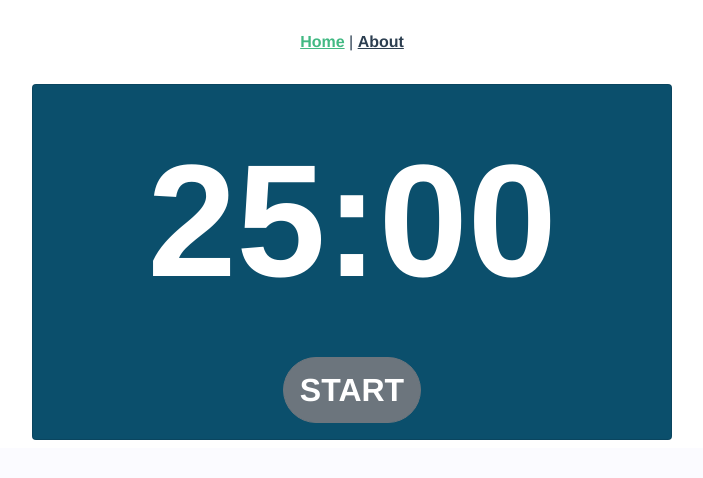
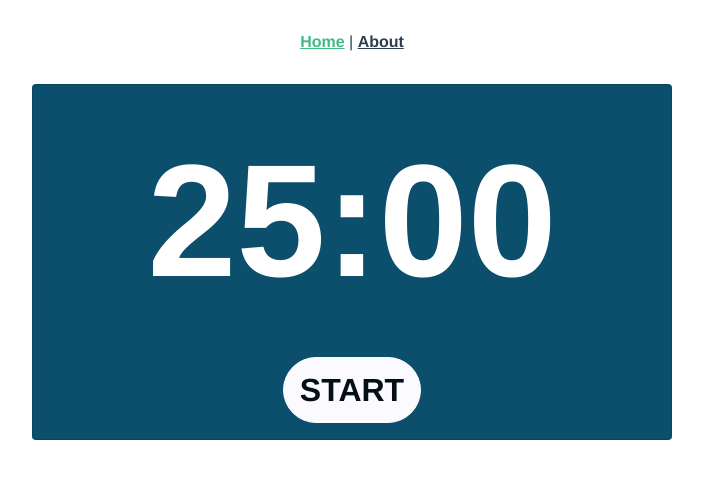
Before and after one commit to ispandey81/Pomodoro, a Vue app in the folder pomodoro/: page / in a window 1280 px wide. In both pictures the pointer is over the button "START". Shown: the top 478 px of the page, without its empty margins (288-991 px from the left). Built offline with nearby package versions, Linux system fonts and the light colour scheme.

Commit message:
Fixed height issue and hover issue

```diff
--- a/pomodoro/src/App.vue
+++ b/pomodoro/src/App.vue
@@ -25,6 +25,7 @@
   -moz-osx-font-smoothing: grayscale;
   text-align: center;
   color: #2c3e50;
+  height: 100vh;
 }
 
 nav {
--- a/pomodoro/src/views/HomeView.vue
+++ b/pomodoro/src/views/HomeView.vue
@@ -30,7 +30,8 @@ export default class HomeView extends Vue {}
   max-width: 40rem;
   color: white;
 }
-.btn-outline-secondary {
+.btn-outline-secondary,
+.btn-outline-secondary:hover {
   color: var(--rich-black-fogra-29);
   border-color: var(--ghost-white);
   background-color: var(--ghost-white);
```
